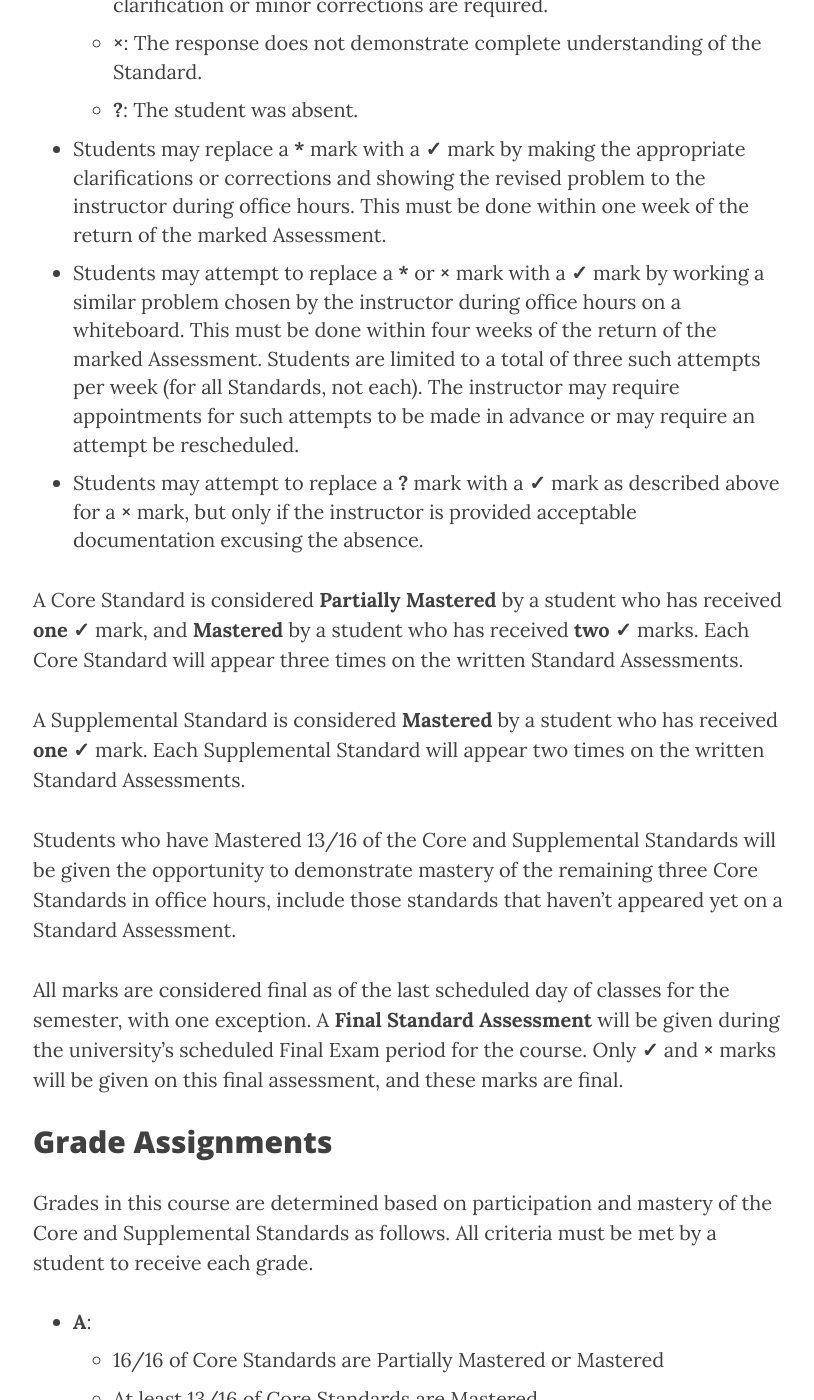
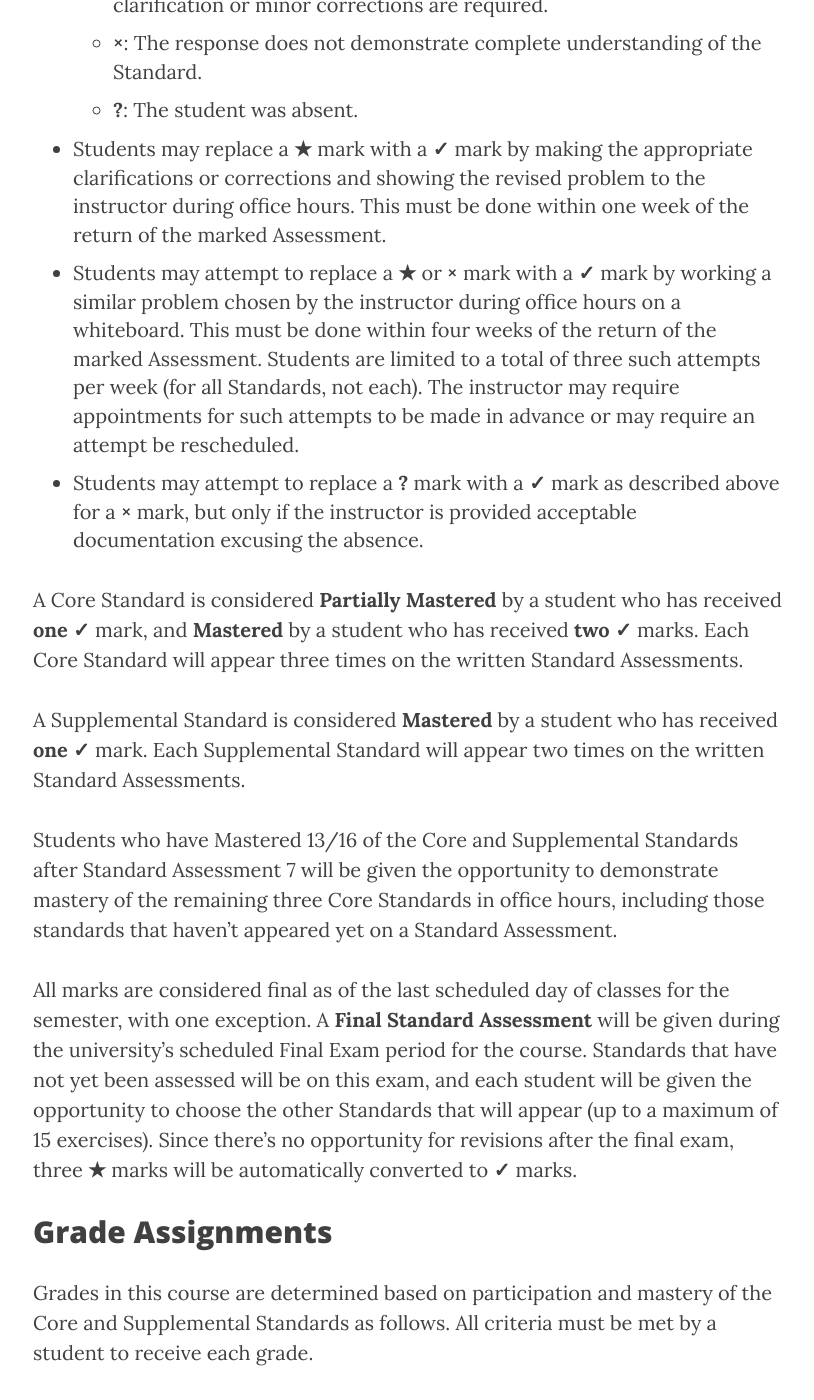
Before and after one commit to jford1906/prof.clontz.org, a Jekyll site: the page built from classes/2017/01/ma126/index.md, in a window 1280 px wide and 1400 px high, scrolled down 3862 px. Shown: the whole window, without its empty margins (232-1046 px from the left). Built offline with Jekyll 4.4.1, drawn with Linux system fonts in a browser that asks for light colours; nearby versions of some CDN libraries; formulas are drawn with MathJax 3.

Commit message:
update final exam details for spring ma126

```diff
--- a/classes/2017/01/ma126/index.md
+++ b/classes/2017/01/ma126/index.md
@@ -128,16 +128,16 @@ either during a **Standard Assessment** or in office hours.
   Each question is based on Core or Supplemental Standard. Each response
   will be assigned one of the following marks:
     * **✓**: The response is demonstrates complete understanding of the Standard.
-    * **\***: The response may indicate full understanding of the Standard,
+    * **★**: The response may indicate full understanding of the Standard,
       but clarification or minor corrections are required.
     * **×**: The response does not demonstrate complete understanding of the
       Standard.
     * **?**: The student was absent.
-* Students may replace a **\*** mark with a **✓** mark by making the appropriate
+* Students may replace a **★** mark with a **✓** mark by making the appropriate
   clarifications or corrections and showing the revised problem to the
   instructor during office hours. This must be done within one week
   of the return of the marked Assessment.
-* Students may attempt to replace a **\*** or **×** mark with a
+* Students may attempt to replace a **★** or **×** mark with a
   **✓** mark by working a similar problem chosen by the instructor during office
   hours on a whiteboard. This must be done within four weeks of the return of
   the marked Assessment. Students are limited to a total of three such attempts
@@ -160,15 +160,19 @@ Each Supplemental Standard will appear two times on the written Standard
 Assessments.
 
 Students who have Mastered 13/16 of the Core and Supplemental Standards
+after Standard Assessment 7
 will be given the opportunity to demonstrate mastery of the remaining three
-Core Standards in office hours, include those standards that haven't appeared
+Core Standards in office hours, including those standards that haven't appeared
 yet on a Standard Assessment.
 
 All marks are considered final as of the last scheduled day of classes for
 the semester, with one exception. A **Final Standard Assessment** will be given
 during the university's scheduled Final Exam period for the course.
-Only **✓** and **×** marks will be given on this final assessment, and these
-marks are final.
+Standards that have not yet been assessed will be on this exam, and each
+student will be given the opportunity to choose
+the other Standards that will appear (up to a maximum of 15 exercises).
+Since there's no opportunity for revisions after the final exam,
+three **★** marks will be automatically converted to **✓** marks.
 
 
 
```
